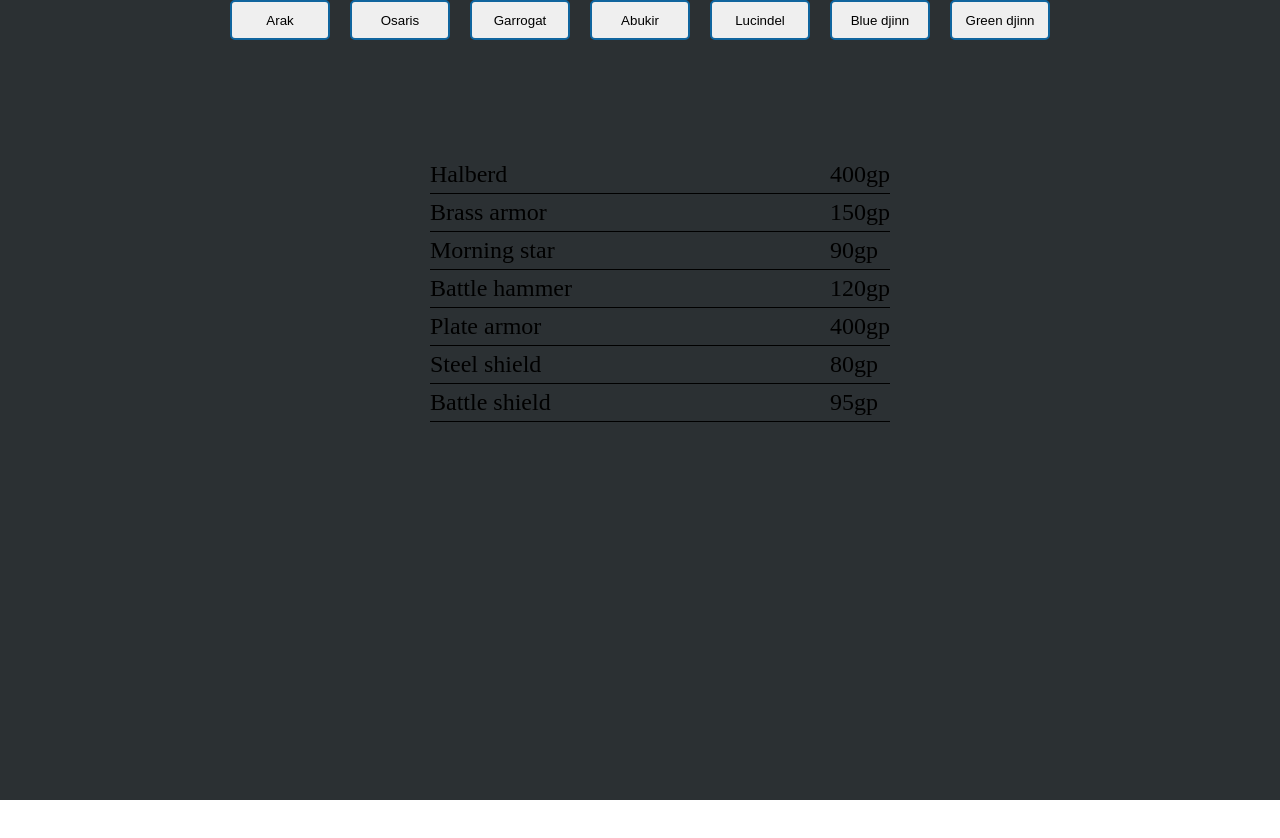
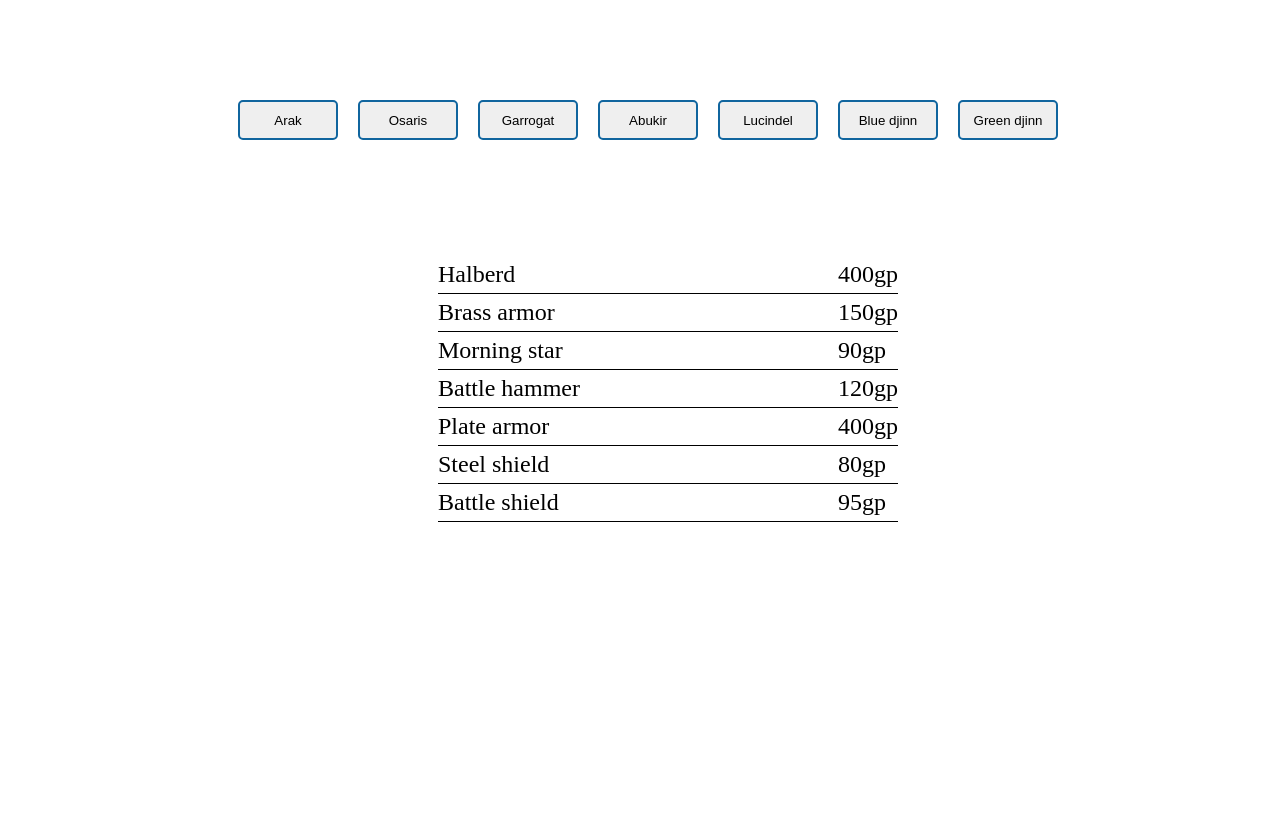
Before and after one commit to ThomasSonnerstam/medivia-prices, a Next.js app: page / in a window 1280 px wide. Shown: the top 838 px of the page. Before the commit the page ends 800 px from the top, so only its background shows below. Built offline with nearby package versions, Linux system fonts and the light colour scheme.

Commit message:
Removed errors

```diff
--- a/pages/index.js
+++ b/pages/index.js
@@ -1,7 +1,6 @@
 import { Fragment, useState } from "react";
 import Item from "../components/Item";
 import Button from "../components/Button";
-import "../styles.css";
 
 const App = () => {
 
@@ -97,8 +96,7 @@ const App = () => {
       minHeight: "100vh",
       alignItems: "center",
       flexDirection: "column",
-      margin: "0px",
-      backgroundColor: "#2b3033"
+      marginTop: "100px"
     }}>
       <div style={{ marginBottom: "100px", display: "flex", justifyContent: "space-evenly"}}>
         <Button handleClick={() => { setCity("arak") }} city="Arak" />
```
